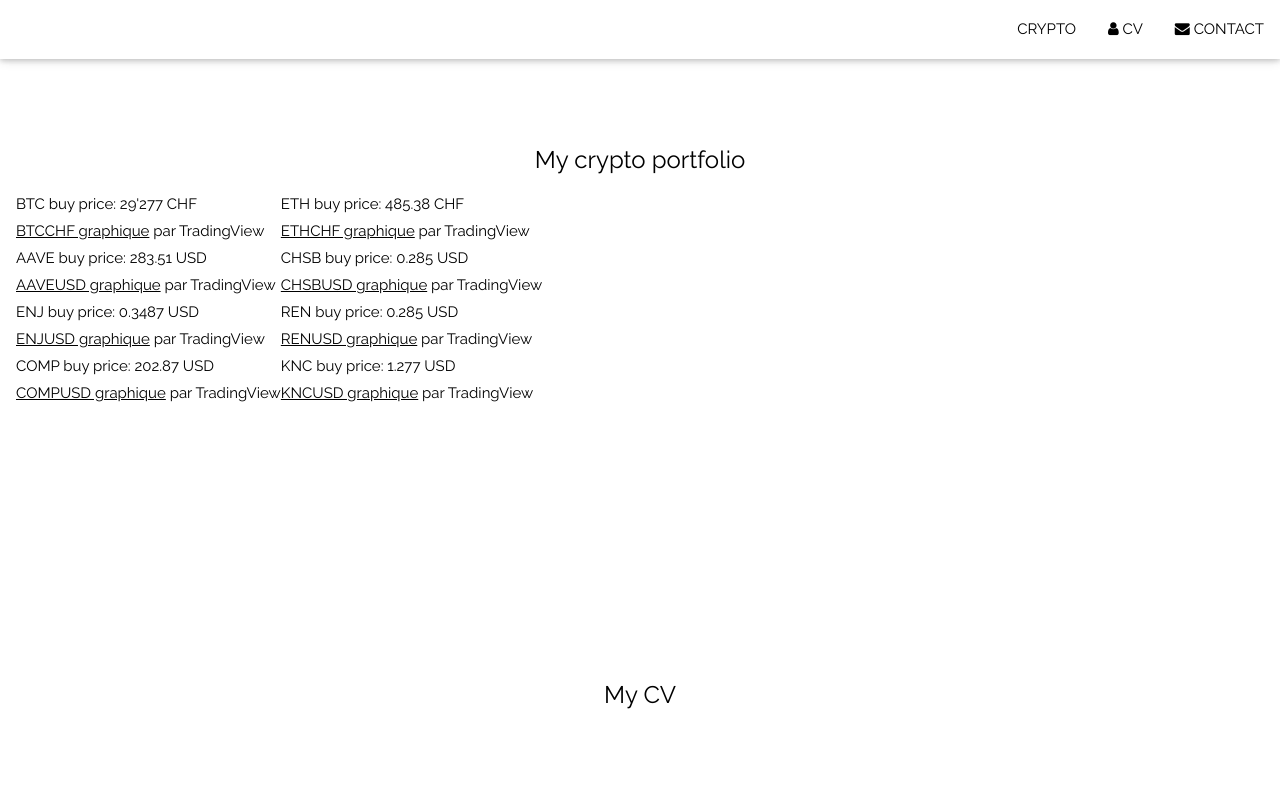
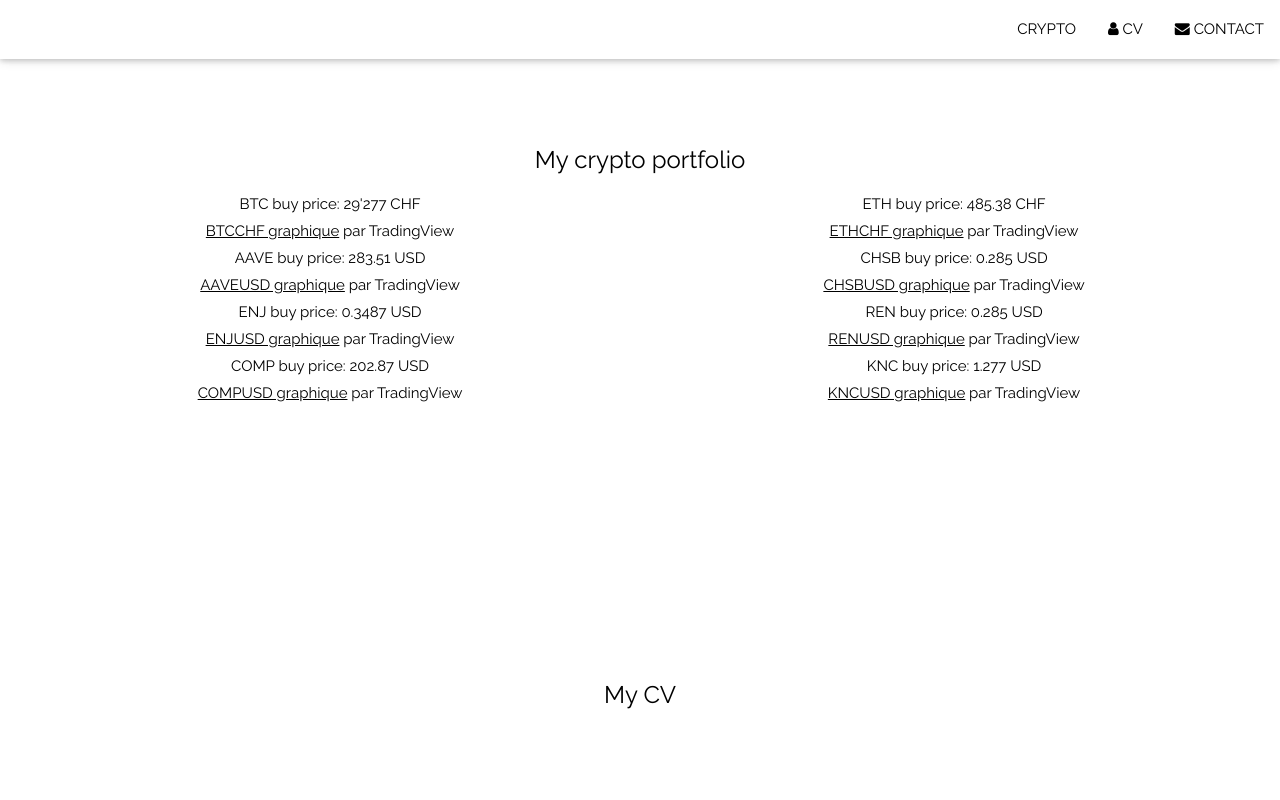
Before and after one commit to cedricmoullet/cedricmoullet.github.io, a plain HTML site: page index.html in a window 1280 px wide. Shown: the top 800 px of the page. Drawn offline with Linux system fonts and the light colour scheme; a script that the page names is missing.

Commit message:
Align cells

```diff
--- a/index.html
+++ b/index.html
@@ -57,9 +57,9 @@ table {border: none;}
 <!-- Crypto Section -->
 <div class="w3-container" style="padding:128px 16px" id="crypto">
   <h3 class="w3-center">My crypto portfolio</h3>
-  <table cellspacing="0" cellpadding="0">
+  <table cellspacing="0" cellpadding="0" width="100%";>
     <tr>
-      <td class="tradingview_cell">
+      <td class="tradingview_cell" align="center">
         BTC buy price: 29'277 CHF <br>
         <!-- TradingView Widget BEGIN -->
         <div class="tradingview-widget-container">
@@ -89,7 +89,7 @@ table {border: none;}
         </div>
         <!-- TradingView Widget END -->
       </td>
-      <td class="tradingview_cell">
+      <td class="tradingview_cell" align="center">
         ETH buy price: 485.38 CHF <br>
         <!-- TradingView Widget BEGIN -->
         <div class="tradingview-widget-container">
@@ -121,7 +121,7 @@ table {border: none;}
       </td>
     </tr>
     <tr>
-     <td class="tradingview_cell">
+     <td class="tradingview_cell" align="center">
         AAVE buy price: 283.51 USD <br>
         <!-- TradingView Widget BEGIN -->
         <div class="tradingview-widget-container">
@@ -151,7 +151,7 @@ table {border: none;}
         </div>
         <!-- TradingView Widget END -->
       </td>
-      <td class="tradingview_cell">
+      <td class="tradingview_cell" align="center">
         CHSB buy price: 0.285 USD <br>
         <!-- TradingView Widget BEGIN -->
         <div class="tradingview-widget-container">
@@ -183,7 +183,7 @@ table {border: none;}
       </td>
     </tr>
     <tr>
-     <td class="tradingview_cell">
+     <td class="tradingview_cell" align="center">
         ENJ buy price: 0.3487 USD <br>
         <!-- TradingView Widget BEGIN -->
         <div class="tradingview-widget-container">
@@ -213,7 +213,7 @@ table {border: none;}
         </div>
         <!-- TradingView Widget END -->
       </td>
-      <td class="tradingview_cell">
+      <td class="tradingview_cell" align="center">
         REN buy price: 0.285 USD <br>
         <!-- TradingView Widget BEGIN -->
         <div class="tradingview-widget-container">
@@ -245,7 +245,7 @@ table {border: none;}
       </td>
     </tr>
     <tr>
-     <td class="tradingview_cell">
+     <td class="tradingview_cell" align="center">
         COMP buy price: 202.87 USD <br>
         <!-- TradingView Widget BEGIN -->
         <div class="tradingview-widget-container">
@@ -275,7 +275,7 @@ table {border: none;}
         </div>
         <!-- TradingView Widget END -->
       </td>
-      <td class="tradingview_cell">
+      <td class="tradingview_cell" align="center">
         KNC buy price: 1.277 USD <br>
         <!-- TradingView Widget BEGIN -->
         <div class="tradingview-widget-container">
```
